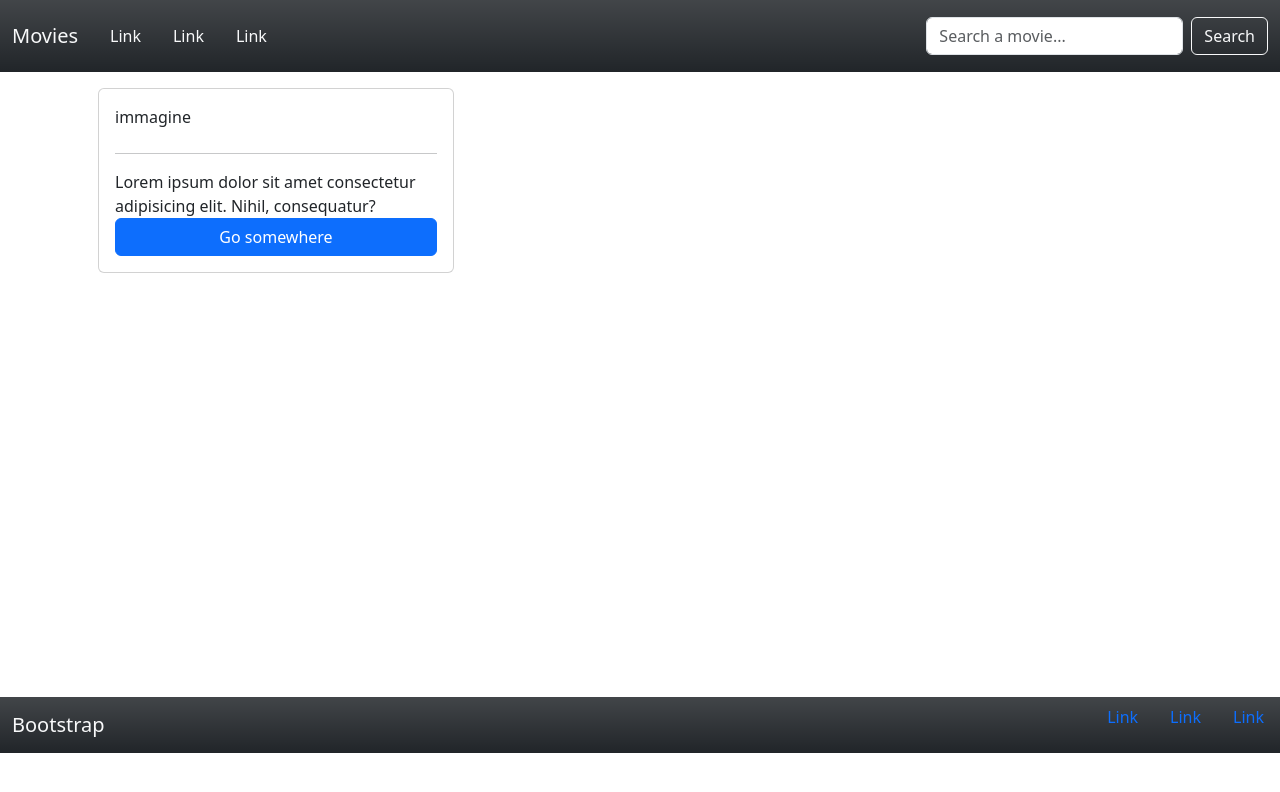
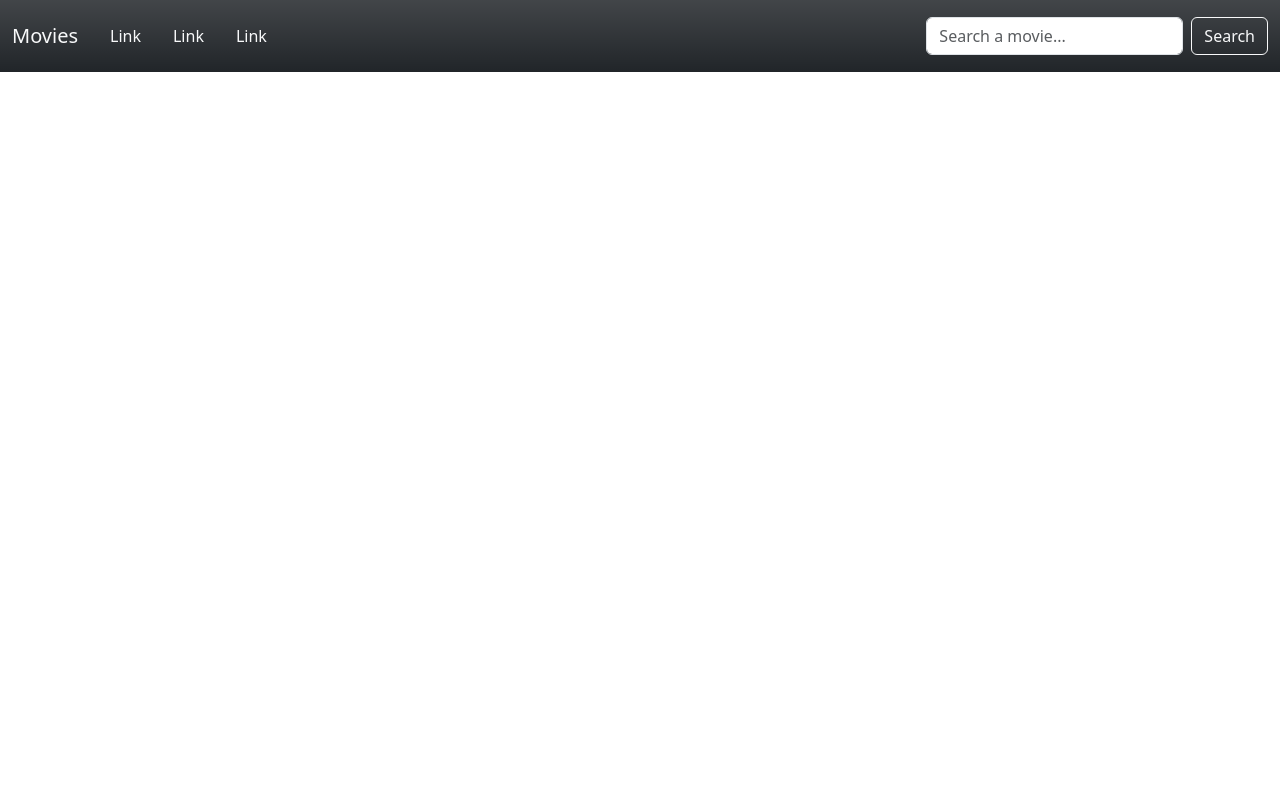
Before and after one commit to veronicacrisafi/webapp-react, a React (Vite) app: page /movies in a window 1280 px wide. Shown: the top 792 px of the page. Built offline with nearby package versions, Linux system fonts and the light colour scheme.

Commit message:
reset Footer e Body

```diff
--- a/components/AppBody.jsx
+++ b/components/AppBody.jsx
@@ -4,22 +4,6 @@ export default function AppBody() {
 
     return (
         <>
-            <div className="container" style={{ height: 625 }}>
-                <div className="row">
-                    <div className="col-4 m-3">
-                        <div className="card p-3">
-                            <div className="card-title">immagine</div>
-                            <hr />
-                            <div className="card-text">Lorem ipsum dolor sit amet consectetur adipisicing elit. Nihil, consequatur?</div>
-                            <a href="#" class="btn btn-primary">Go somewhere</a>
-                        </div>
-
-                    </div>
-
-                </div>
-
-
-            </div>
 
 
         </>
--- a/components/AppFooter.jsx
+++ b/components/AppFooter.jsx
@@ -3,30 +3,6 @@ export default function AppFooter() {
 
     return (
         <>
-
-            <div className="d-flex bg-dark bg-gradient justify-content-between">
-                <nav className="navbar">
-                    <div className="container-fluid">
-                        <a className="navbar-brand text-light" href="#">
-                            Bootstrap
-                        </a>
-                    </div>
-                </nav>
-
-                <ul className="nav nav-pills nav-fill">
-                    <li className="nav-item">
-                        <a className="nav-link" href="#">Link</a>
-                    </li>
-                    <li className="nav-item">
-                        <a className="nav-link" href="#">Link</a>
-                    </li>
-                    <li className="nav-item">
-                        <a className="nav-link" href="#">Link</a>
-                    </li>
-
-                </ul>
-            </div>
-
 
 
 
```
